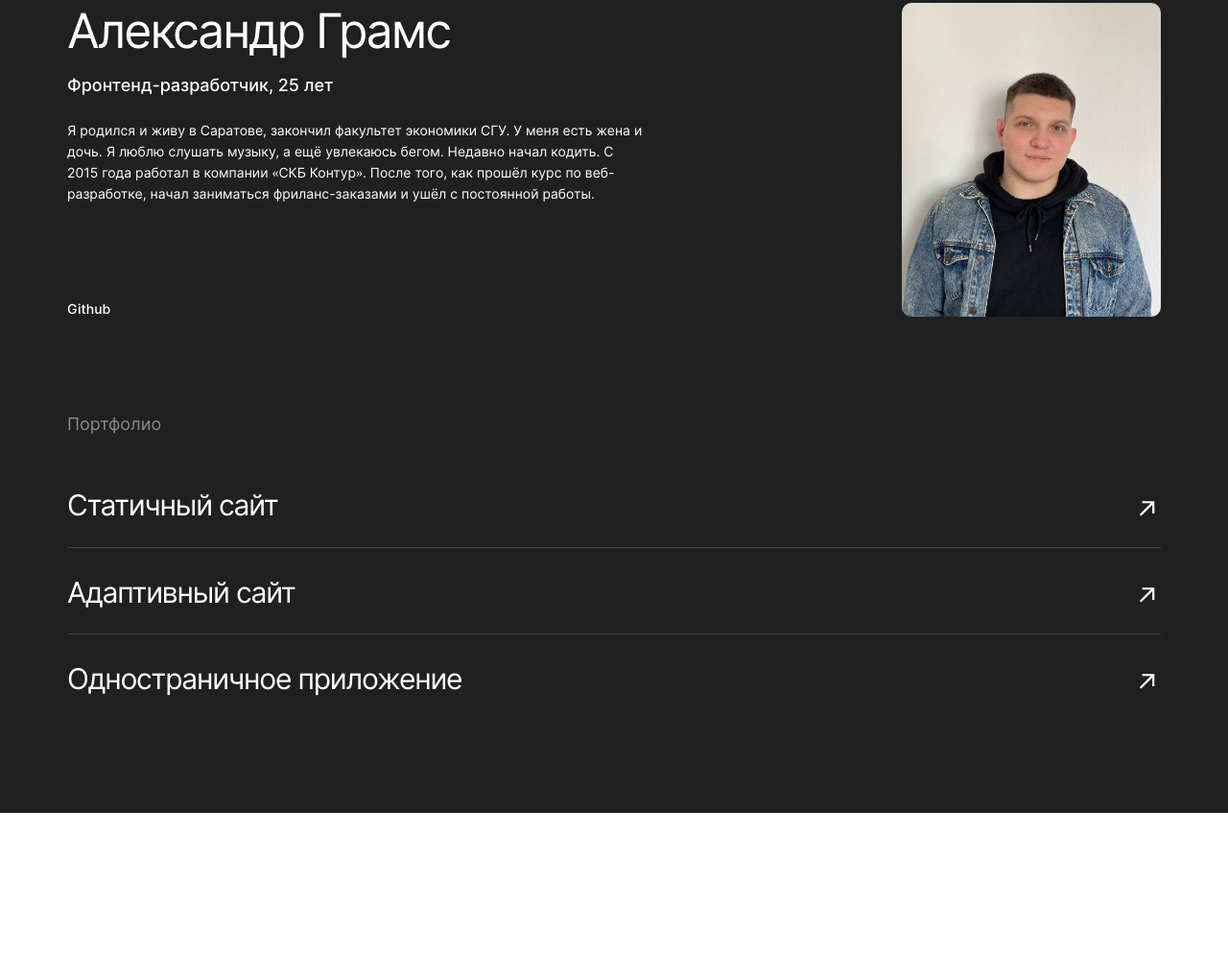
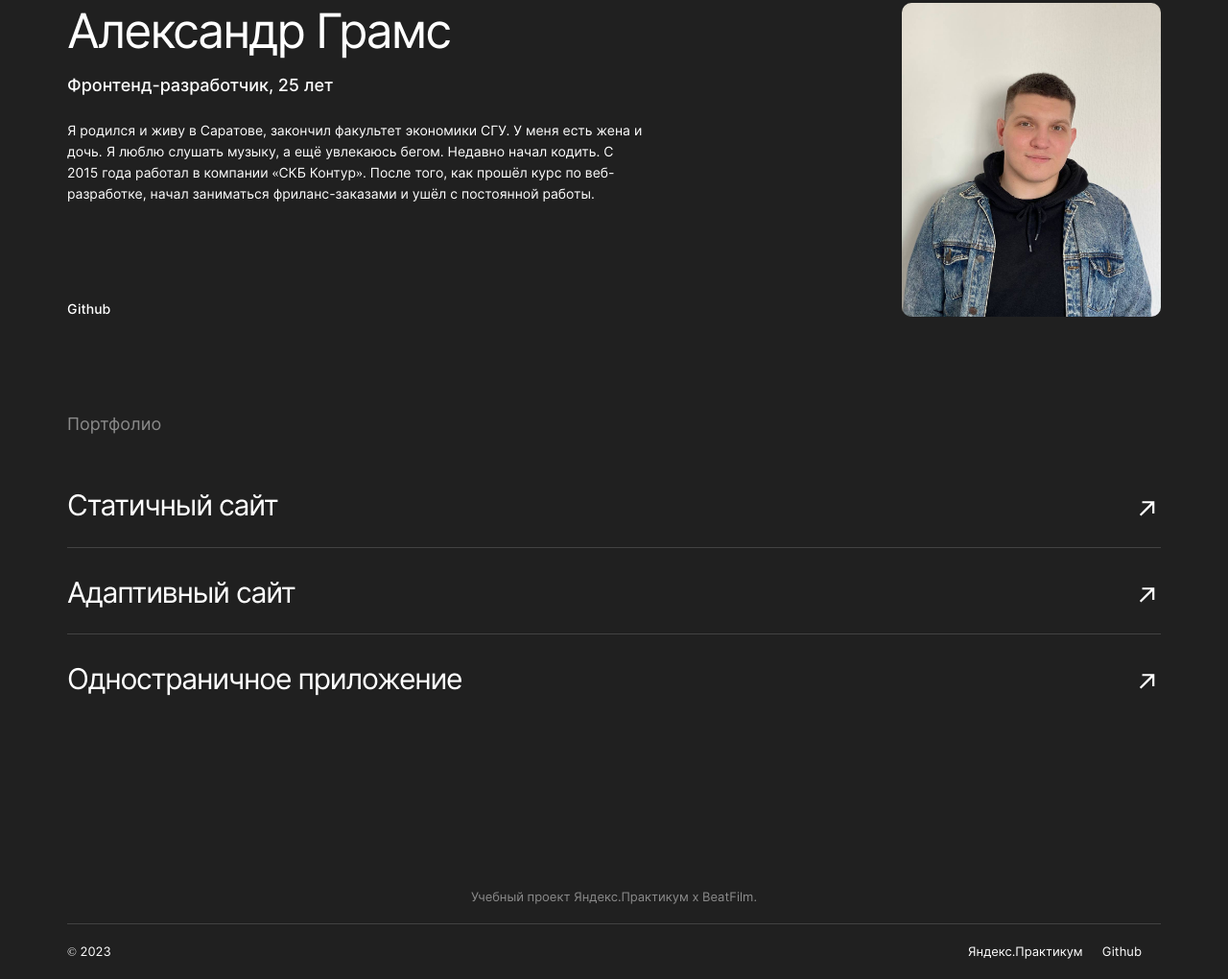
Before and after one commit to AlexanderGrams/movies-explorer-frontend, a React app: page / in a window 1280 px wide. Shown: the part 2104-3124 px from the top of the page at 96% size. Before the commit the page ends 2951 px from the top, so only its background shows below. Built offline with nearby package versions, Linux system fonts and the light colour scheme.

Commit message:
добавить компонент Footer

```diff
--- a/src/components/AboutProject/aboutProject.sass
+++ b/src/components/AboutProject/aboutProject.sass
@@ -14,7 +14,6 @@
     column-gap: 40px
     padding: 0
     margin: 70px 0 0
-
 
   &__column
     max-width: 550px
--- /dev/null
+++ b/src/components/Footer/Footer.js
@@ -0,0 +1,20 @@
+import './footer.sass'
+
+function Footer() {
+  return (
+    <footer className='footer'>
+      <div className='footer__wrap'>
+        <h2 className='footer__title'>Учебный проект Яндекс.Практикум х BeatFilm.</h2>
+        <div className='footer__container'>
+          <p className='footer__data'>©&#160;{new Date().getFullYear()}</p>
+          <div className='footer__links'>
+            <a href='/#' target="_blank" rel="noreferrer" className='footer__link'>Яндекс.Практикум</a>
+            <a href='/#' target="_blank" rel="noreferrer" className='footer__link'>Github</a>
+          </div>
+        </div>
+      </div>
+    </footer>
+  );
+}
+
+export default Footer;
--- /dev/null
+++ b/src/components/Footer/footer.sass
@@ -0,0 +1,56 @@
+.footer
+  width: 100%
+  background: var(--main-bg-color)
+
+  &__wrap
+    box-sizing: border-box
+    margin: 0 auto
+    padding: 79px 0 20px
+    max-width: 1140px
+
+  &__title
+    width: 100%
+    margin: 0 0 40px
+    font-family: 'Inter'
+    font-style: normal
+    font-weight: 400
+    font-size: 13px
+    line-height: 1.23
+    text-align: center
+    color: var(--additional-text-color)
+    position: relative
+
+    &::after
+      content: ''
+      position: absolute
+      bottom: -21px
+      left: 0
+      width: 100%
+      height: 1px
+      background: var(--line-color)
+
+  &__container
+    display: flex
+    justify-content: space-between
+    align-items: center
+
+  &__data
+    margin: 0
+    padding: 0
+    font-family: 'Inter'
+    font-style: normal
+    font-weight: 400
+    font-size: 13px
+    line-height: 1.23
+    color: var(--main-text-color)
+
+  &__link
+    text-decoration: none
+    margin: 0 20px 0 0
+    padding: 0
+    font-family: 'Inter'
+    font-style: normal
+    font-weight: 400
+    font-size: 13px
+    line-height: 1.23
+    color: var(--main-text-color)
--- a/src/components/Main/Main.js
+++ b/src/components/Main/Main.js
@@ -1,5 +1,6 @@
 import AboutMe from "../AboutMe/AboutMe";
 import AboutProject from "../AboutProject/AboutProject";
+import Footer from "../Footer/Footer";
 import Header from "../Header/Header";
 import Promo from "../Promo/Promo";
 import Techs from "../Techs/Techs";
@@ -12,6 +13,7 @@ function Main({loggedIn}) {
       <AboutProject />
       <Techs />
       <AboutMe />
+      <Footer />
     </main>
   );
 }
```
